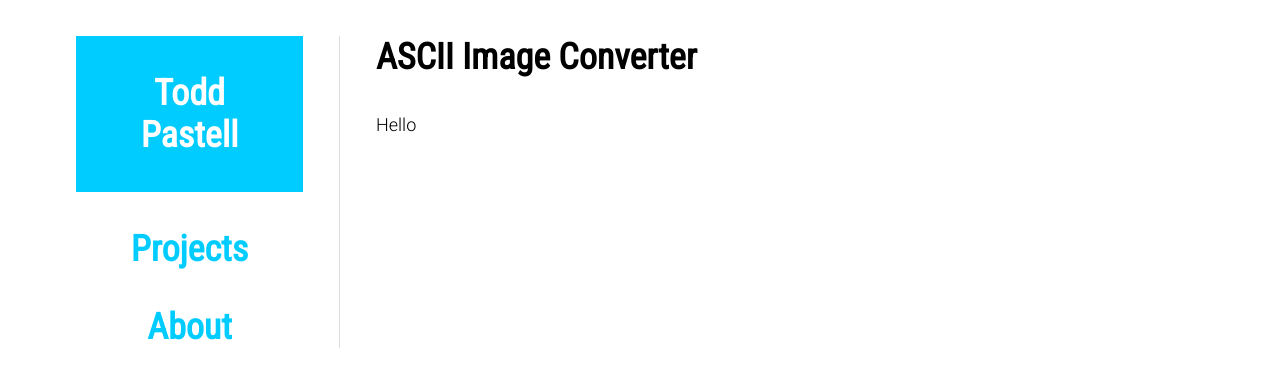
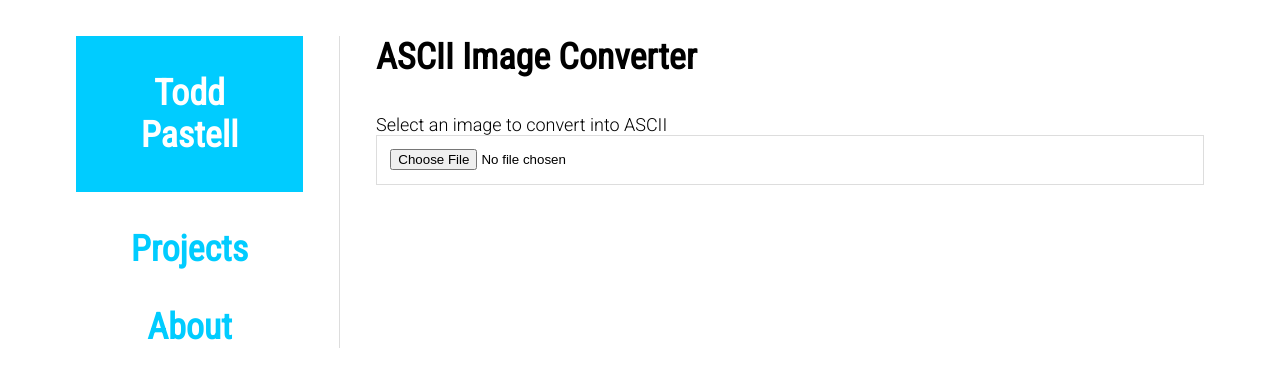
Before and after one commit to toddpastell/toddpastell.github.io, a Jekyll site: the page built from projects/ascii-img/index.html, in a window 1280 px wide. Shown: the top 387 px of the page. Built offline with Jekyll 4.4.1, drawn with Linux system fonts in a browser that asks for light colours.

Commit message:
ascii img

```diff
--- a/404.html
+++ b/404.html
@@ -1,5 +1,5 @@
 ---
 layout: main
 ---
-						<h2>Error</h2>
-						<p>There is nothing here.</p>
+<h2>Error</h2>
+<p>There is nothing here.</p>
--- a/projects/ascii-img/index.html
+++ b/projects/ascii-img/index.html
@@ -1,5 +1,16 @@
 ---
 layout: main
 ---
-						<h2>ASCII Image Converter</h2>
-						<p>Hello</p>
+<h2>ASCII Image Converter</h2>
+<p>
+	<label>
+		<div>Select an image to convert into ASCII</div>
+		<input type="file">
+	</label>
+</p>
+<p>
+	<canvas></canvas>
+</p>
+<script type="text/javascript">
+
+</script>
--- a/projects/index.html
+++ b/projects/index.html
@@ -1,5 +1,5 @@
 ---
 layout: main
 ---
-						<h2>Projects</h2>
-						<a href="/projects/ascii-img">ASCII Image Converter</a>
+<h2>Projects</h2>
+<a href="/projects/ascii-img">ASCII Image Converter</a>
```
Also changed, not shown: index.html (indentation only).
